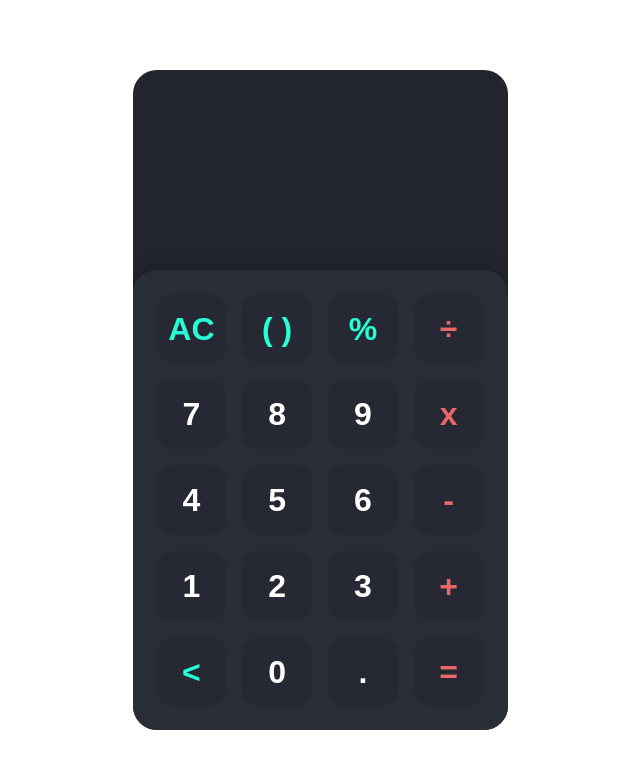
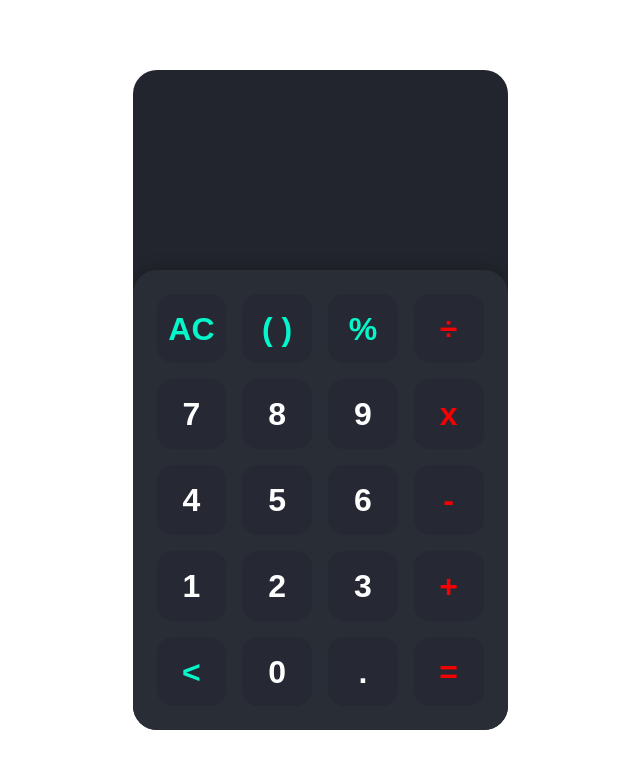
Before and after one commit to codewithritik07/Calculatrix, a plain HTML site: page index.html in a window 1280 px wide. Shown: the whole page, without its empty margins (320-960 px from the left). Drawn offline with Linux system fonts and the light colour scheme.

Commit message:
Update style.css

```diff
--- a/style.css
+++ b/style.css
@@ -97,7 +97,7 @@
 
 	font-size: 2rem;
 	font-weight: 700;
-	color: #FFF;
+	color: #fefefe;
 }
 
 .keys .key:hover {
@@ -105,9 +105,9 @@
 }
 
 .keys .key.operator span {
-	color: #EB6666;
+	color: #f50101;
 }
 
 .keys .key.action span {
-	color: #26FED7;
+	color: #05f6ca;
 }
```
